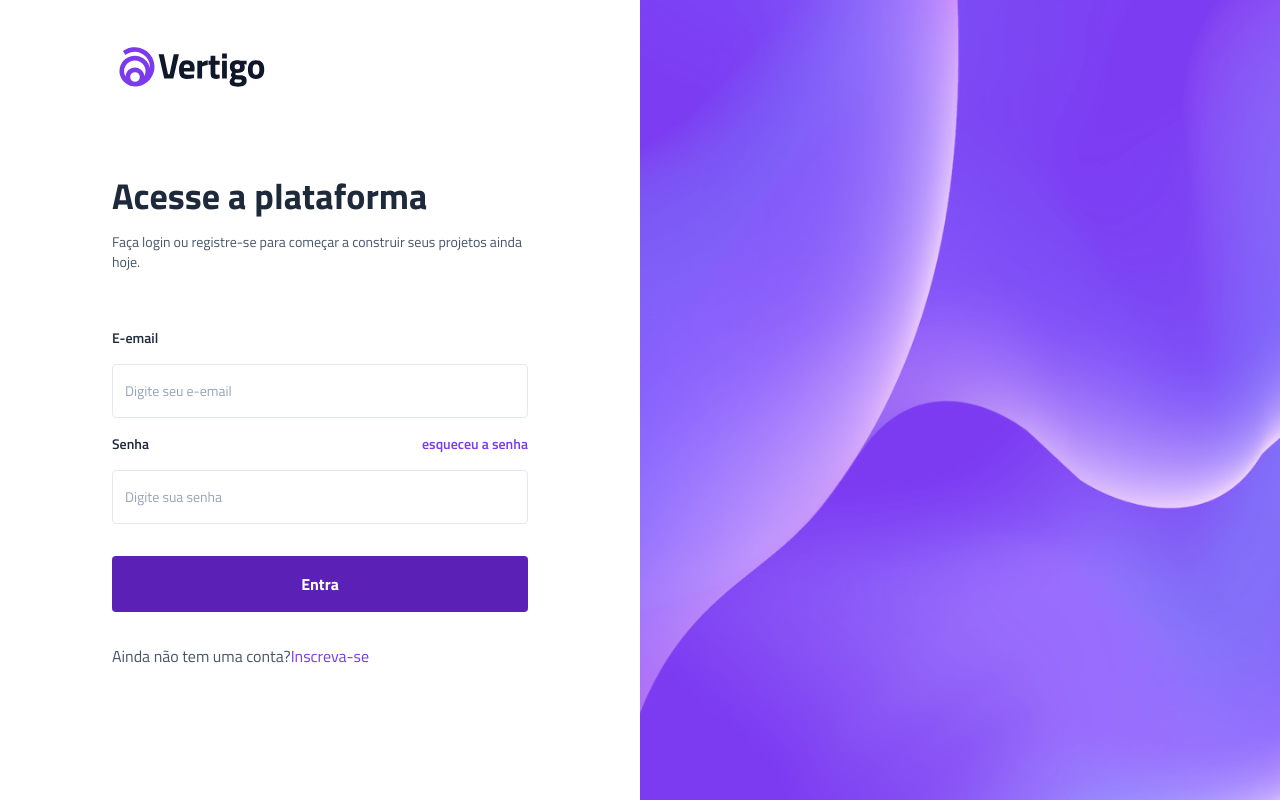
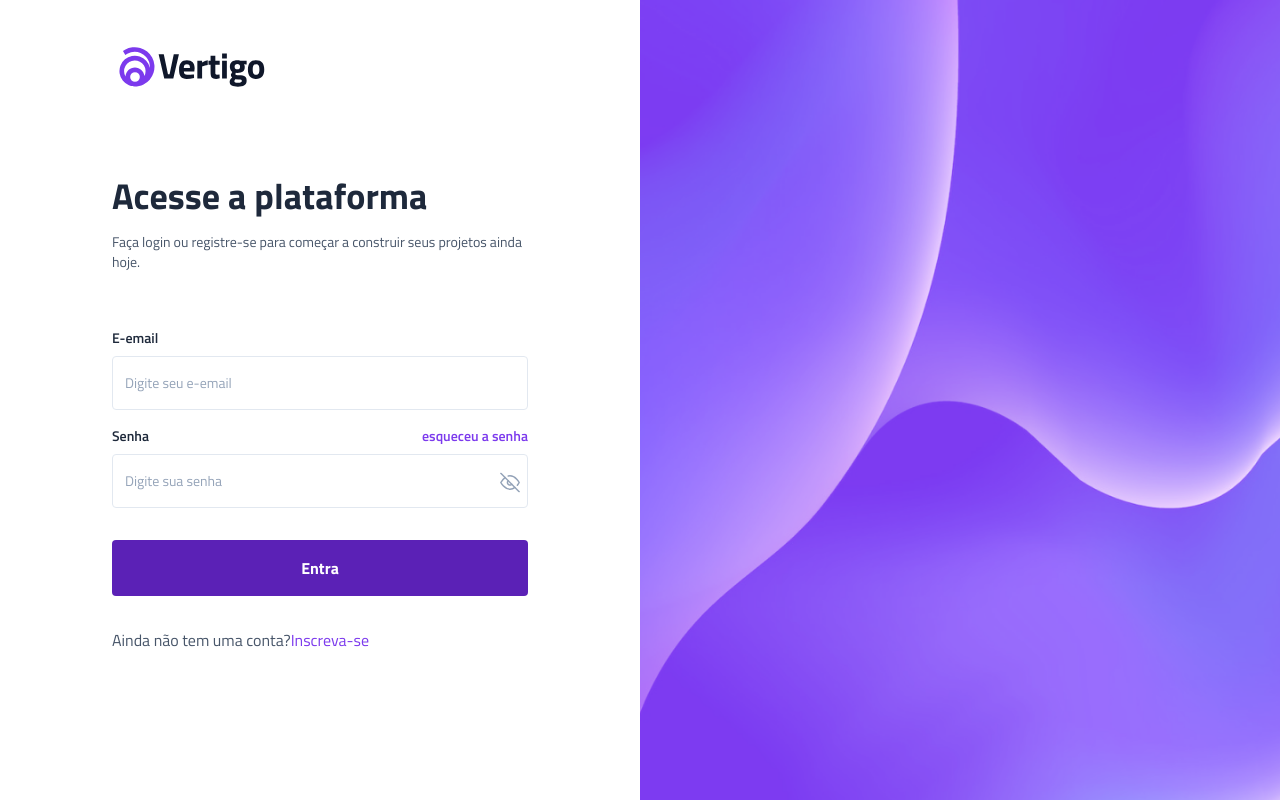
Before and after one commit to BrunoBorges12/login-return-crud, a Next.js app: page / in a window 1280 px wide. Built offline with nearby package versions, Linux system fonts and the light colour scheme.

Commit message:
criando showview de password

```diff
--- a/src/components/Input/index.tsx
+++ b/src/components/Input/index.tsx
@@ -1,3 +1,6 @@
+import classNames from "classnames"
+import { useEffect, useState } from "react"
+
 type InputProps = {
     type:string
     name:string
@@ -8,13 +11,43 @@ type InputProps = {
     onChange:()=> void
 }
 function Input({type,name,placeholder,label,forgotPassword,value,onChange}:InputProps){
+    const [showViewPassword,setShowViewPassword] = useState(false)
+    const [changeTypePassword,setChangeTypePassword] = useState(type)
+    useEffect(()=>{
+        if(type === 'password'){
+            setChangeTypePassword(showViewPassword? 'text':'password')
+
+
+        }
+    },[changeTypePassword,type,showViewPassword])
     return(
-            <p className="gap-2  flex justify-start flex-col pt-4">
+            <p className="  flex justify-start flex-col pt-4 relative">
                 <label className=" flex  text-sm  font-semibold justify-between  items-center pb-2" htmlFor={name}>
                 <span className="  text-slate-800">{label}</span>
                 <span className=" text-violet-600 cursor-pointer hover:underline transition-all">{forgotPassword? 'esqueceu a senha': ''}</span>
                 </label>
-                <input value={value} onChange={onChange} className="  text-slate-800  gap-3  text-sm  py-4 px-3 border border-slate-200 rounded  placeholder:text-slate-400 focus-visible:border-purple-400  focus-visible:outline-none"  type={type} name={name} placeholder={placeholder? placeholder : ''} />
+                {forgotPassword?(<span className="absolute inset-y-16 mt-2 right-0 flex items-center px-2">
+                <svg onClick={()=> setShowViewPassword(true)} className={classNames(showViewPassword? 'hidden':'block','cursor-pointer')} width="20" height="21" viewBox="0 0 20 21" fill="none" xmlns="http://www.w3.org/2000/svg">
+                            <g clipPath="url(#clip0_15_64)">
+                            <path d="M14.95 15.4501C13.5255 16.5359 11.791 17.1374 10 17.1667C4.16671 17.1667 0.833374 10.5001 0.833374 10.5001C1.86995 8.56831 3.30765 6.88057 5.05004 5.55006M8.25004 4.03339C8.82365 3.89913 9.41093 3.83201 10 3.8334C15.8334 3.8334 19.1667 10.5001 19.1667 10.5001C18.6609 11.4464 18.0576 12.3373 17.3667 13.1584M11.7667 12.2667C11.5378 12.5124 11.2618 12.7094 10.9552 12.846C10.6485 12.9826 10.3175 13.0561 9.98178 13.062C9.64611 13.068 9.31268 13.0062 9.00138 12.8805C8.69009 12.7547 8.40731 12.5676 8.16991 12.3302C7.93252 12.0928 7.74537 11.81 7.61963 11.4987C7.4939 11.1874 7.43215 10.854 7.43807 10.5183C7.44399 10.1826 7.51746 9.8516 7.6541 9.54493C7.79074 9.23827 7.98775 8.96227 8.23337 8.7334" stroke="#94A3B8" strokeWidth="1.5" strokeLinecap="round" strokeLinejoin="round"/>
+                            <path d="M0.833374 1.33339L19.1667 19.6667" stroke="#94A3B8" strokeWidth="1.5" strokeLinecap="round" strokeLinejoin="round"/>
+                            </g>
+                            <defs>
+                            <clipPath id="clip0_15_64">
+                            <rect width="20" height="20" fill="white" transform="translate(0 0.500061)"/>
+                            </clipPath>
+                            </defs>
+                </svg>
+                <svg  onClick={()=> setShowViewPassword(false)}  className={classNames(showViewPassword? 'block':'hidden','cursor-pointer')}   width="20" height="21" viewBox="0 0 20 21" fill="none" xmlns="http://www.w3.org/2000/svg">
+                        <path d="M0.833374 10.5001C0.833374 10.5001 4.16671 3.8334 10 3.8334C15.8334 3.8334 19.1667 10.5001 19.1667 10.5001C19.1667 10.5001 15.8334 17.1667 10 17.1667C4.16671 17.1667 0.833374 10.5001 0.833374 10.5001Z" stroke="#94A3B8" strokeWidth="1.5" strokeLinecap="round" strokeLinejoin="round"/>
+                        <path d="M10 13.0001C11.3807 13.0001 12.5 11.8808 12.5 10.5001C12.5 9.11935 11.3807 8.00006 10 8.00006C8.61929 8.00006 7.5 9.11935 7.5 10.5001C7.5 11.8808 8.61929 13.0001 10 13.0001Z" stroke="#94A3B8" strokeWidth="1.5" strokeLinecap="round" strokeLinejoin="round"/>
+                </svg>
+
+
+                </span>):''}
+
+                <input value={value} onChange={onChange} className="  text-slate-800  gap-3  text-sm  py-4 px-3 border border-slate-200 rounded  placeholder:text-slate-400 focus-visible:border-purple-400  focus-visible:outline-none"  type={type === 'password'? changeTypePassword:type} name={name} placeholder={placeholder? placeholder : ''} />
+
             </p>
     )
 }
```
